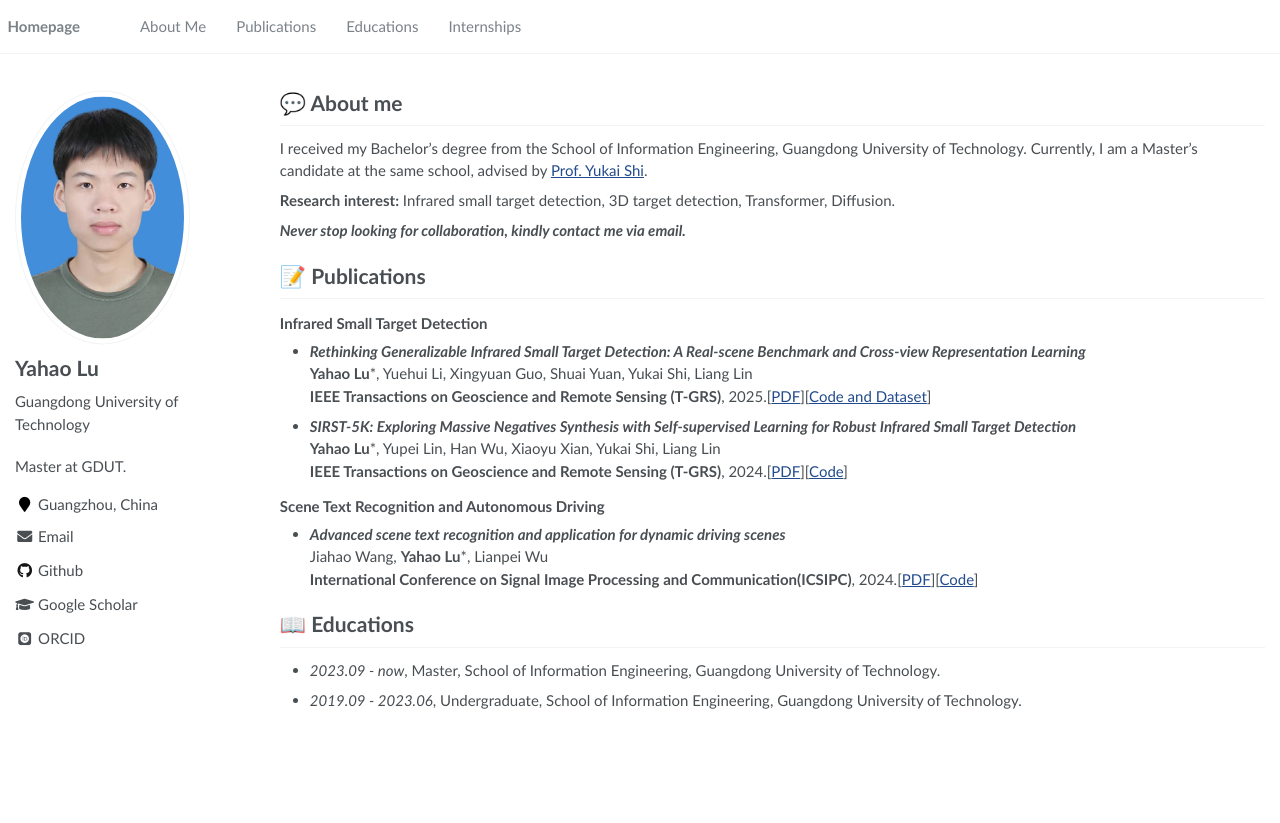
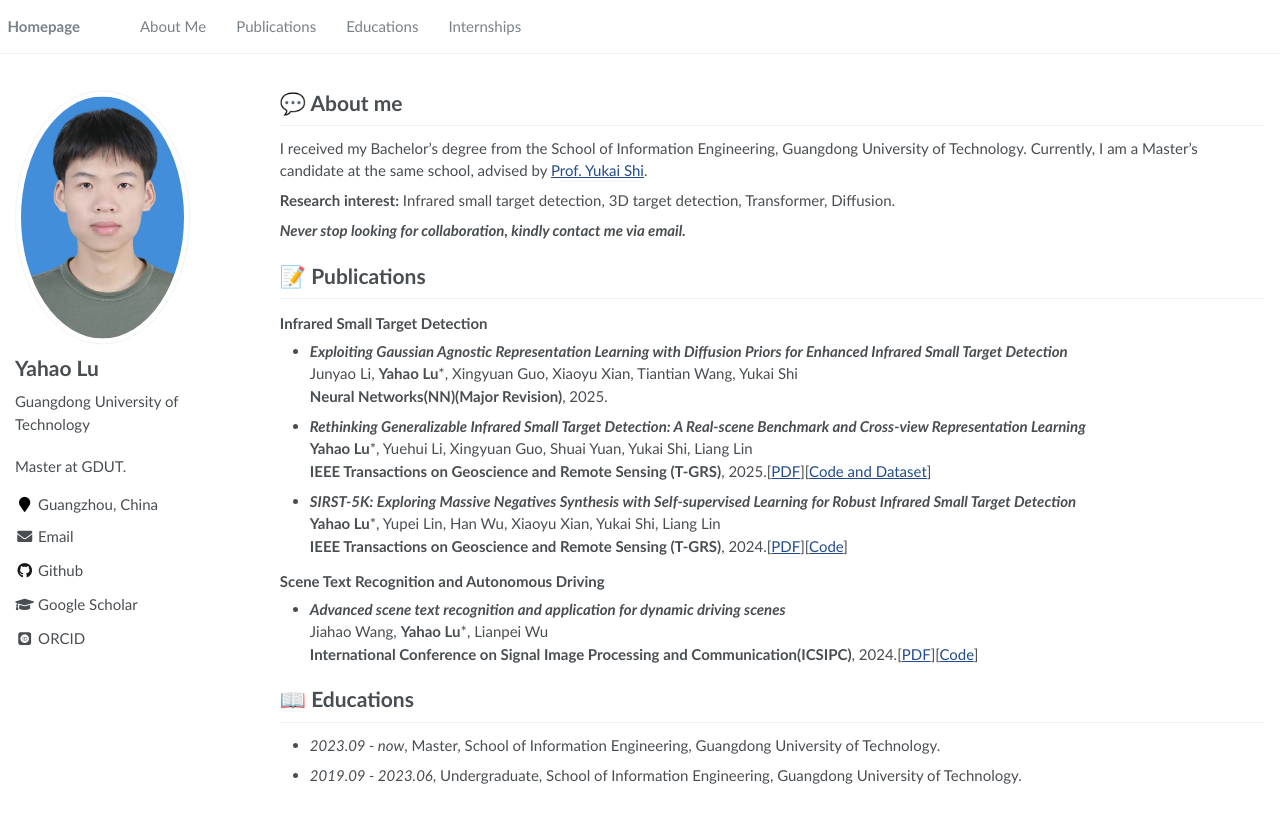
Before and after one commit to datou0326/datou0326.github.io, a Jekyll site: the page built from _pages/about.md, in a window 1280 px wide. Shown: the top 823 px of the page. Built offline with Jekyll 4.4.1, drawn with Linux system fonts in a browser that asks for light colours; some web fonts are replaced.

Commit message:
Update about.md

```diff
--- a/_pages/about.md
+++ b/_pages/about.md
@@ -22,6 +22,9 @@ I received my Bachelor's degree from the School of Information Engineering, Guan
 # 📝 Publications
 
 #### Infrared Small Target Detection
+- ***Exploiting Gaussian Agnostic Representation Learning with Diffusion Priors for Enhanced Infrared Small Target Detection*** \
+Junyao Li, **Yahao Lu***, Xingyuan Guo, Xiaoyu Xian, Tiantian Wang, Yukai Shi \
+**Neural Networks(NN)(Major Revision)**, 2025.
 - ***Rethinking Generalizable Infrared Small Target Detection: A Real-scene Benchmark and Cross-view Representation Learning*** \
 **Yahao Lu***, Yuehui Li, Xingyuan Guo, Shuai Yuan, Yukai Shi, Liang Lin \
 **IEEE Transactions on Geoscience and Remote Sensing (T-GRS)**, 2025.[[PDF](https://arxiv.org/abs/2504.16487)][[Code and Dataset](https://github.com/luy0222/RealScene-ISTD)]
```
